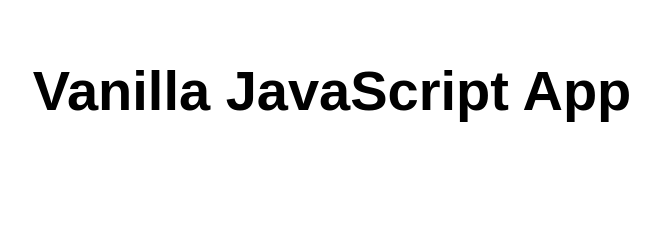
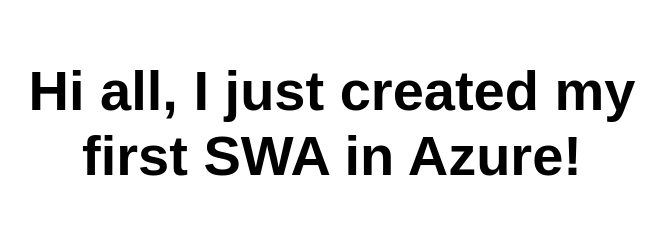
Before and after one commit to MiraxCapgemini/First-Static-Web-App-test, a website: page src/index.html in a window 1280 px wide. Shown: the whole page, without its empty margins (308-974 px from the left). Drawn offline with Linux system fonts and the light colour scheme.

Commit message:
Update index.html v1

```diff
--- a/src/index.html
+++ b/src/index.html
@@ -5,12 +5,12 @@
   <meta charset="UTF-8">
   <meta name="viewport" content="width=device-width, initial-scale=1.0">
   <link rel="stylesheet" href="styles.css">
-  <title>Vanilla JavaScript App</title>
+  <title>Mira's First Static Web App</title>
 </head>
 
 <body>
   <main>
-    <h1>Vanilla JavaScript App</h1>
+    <h1>Hi all, I just created my first SWA in Azure!</h1>
   </main>
 </body>
 
```
